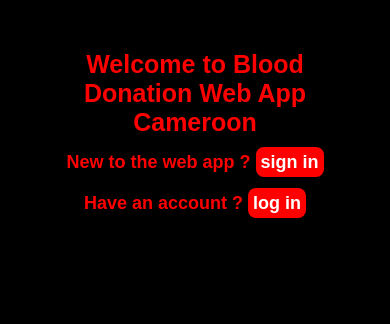
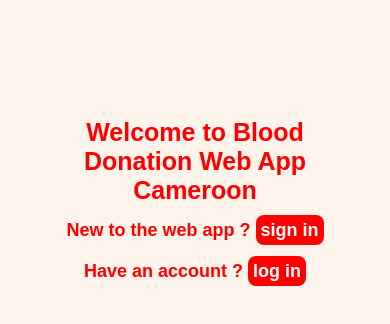
Before and after one commit to misseeange-dotcom/Blood-Donation-WebApp, a website: page index.html in a window 390 px wide. Drawn offline with Linux system fonts and the light colour scheme.

Commit message:
i did the responsive design and did back the layout of the index page

```diff
--- a/index.html
+++ b/index.html
@@ -2,9 +2,11 @@
 <html>
 <head>
     <title>index.html</title>
+   <meta name="viewport" content="width=device-width, initial-scale=1">
+   <link rel="stylesheet" href="responsive.css">
     <style>
         body{
-            background-color:black;
+            background-color: #fff4ec;
             font-family: arial,sans-serif;
             color:red;
         }
```
